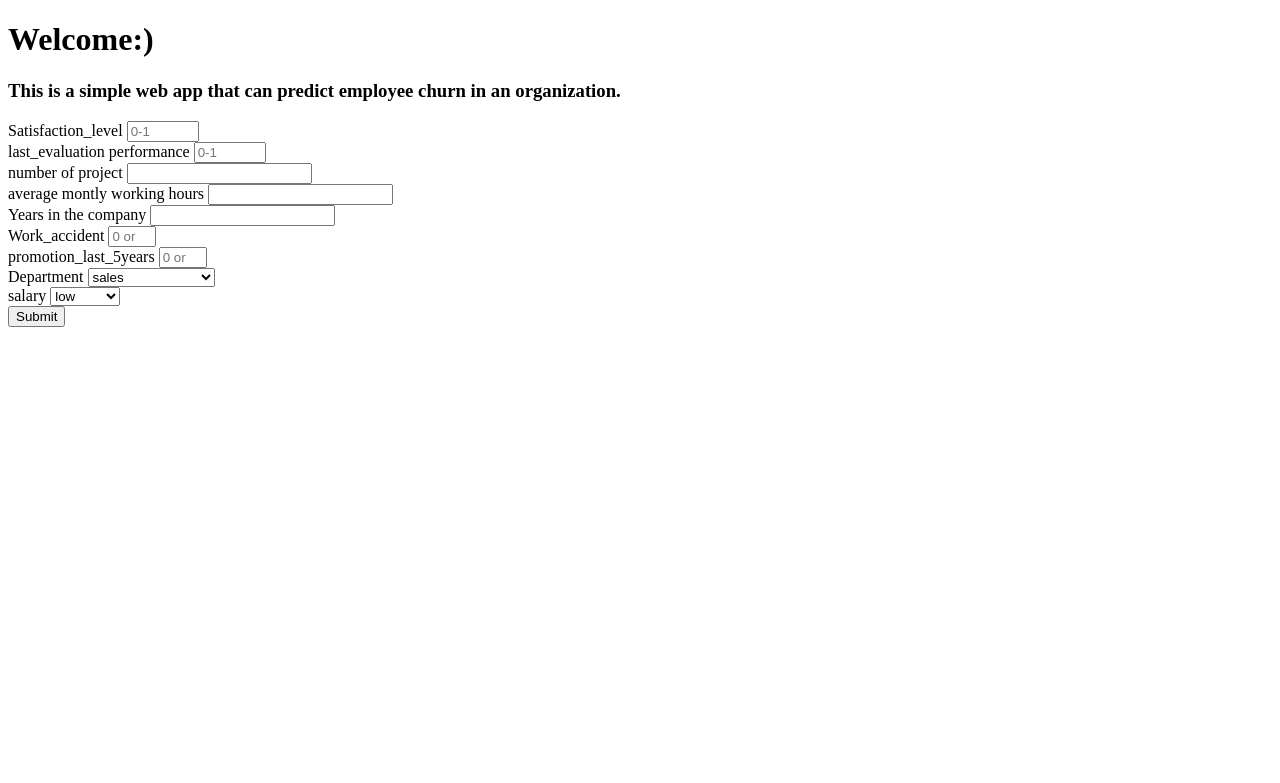
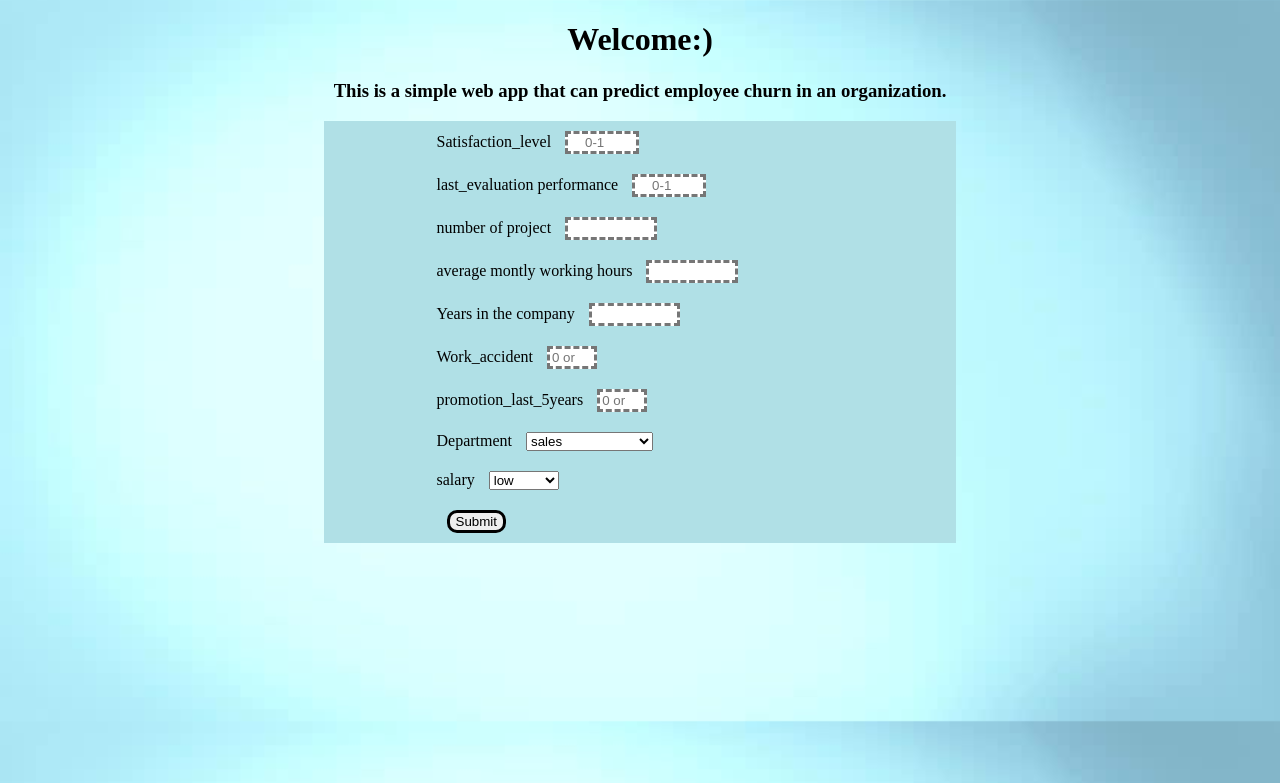
Before and after one commit to VivekKosaraju/Employee-Churn-Prediction, a Flask app: page / in a window 1280 px wide. Shown: the top 783 px of the page. Run offline with Flask 2, Linux system fonts and the light colour scheme; parts of the project's set-up code (start-up, migrations or seed data) failed here and were passed over.

Commit message:
adding css

```diff
--- /dev/null
+++ b/static/style.css
@@ -0,0 +1,52 @@
+body{
+	text-align: center;
+	background-color: Aqua;
+	background: url('./background.jpg');
+	background-size: 100%;
+}
+
+form
+{
+    display: inline-block;
+    text-align: left;
+}
+input{
+	margin: 10px;
+	text-align: center;
+	max-width: 20%;
+	border-width: 3px;
+	border-style: dashed;
+}
+
+select{
+	margin: 10px
+}
+
+.form-class{
+	width: 50%;
+	background-color: PowderBlue;
+	margin: auto;
+}
+
+#submit{
+	border-style: solid;
+	border-color: black;
+	border-radius: 10px;
+}
+
+
+#prediction{
+	font-style: Lucida Console;
+}
+
+.animation {
+  width: 100px;
+  height: 30px;
+  background: Orange;
+  position: relative;
+  animation: mymove 8s infinite;
+}
+
+@keyframes mymove {
+  from {left: 0%;}
+  to {left: 100%;}
--- a/template/index.html
+++ b/template/index.html
@@ -2,13 +2,16 @@
 <html>
 <head>
 	<title>Employee Churn Web APP</title>
+	<meta charset="utf-8">
+	<meta name="viewport" content="width=device-width, initial-scale=1.0">
+	<link rel="stylesheet" type="text/css" href="./../static/style.css">
 </head>
 <body>
 	<div>
 		<h1>Welcome:)</h1>
 		<h3>This is a simple web app that can predict employee churn in an organization.</h3>
 	</div>
-	<div>
+	<div class="form-class">
 		<form method="POST" action="/predict">
 			<label for="satisfaction_level">Satisfaction_level</label>
 			<input type="number" name="satisfaction_level" placeholder="0-1" step="0.01" min="0" max="1" required><br>
@@ -43,13 +46,14 @@
 			  <option value="medium">medium</option>
 			  <option value="high">high</option>
 			</select><br>
-			<input type="submit" value="Submit" >
+			<input id="submit" type="submit" value="Submit" >
 		</form><br>
 	</div>
 	<div>
 		{% if your_caption %}
 			<hr>
-			<h2>Employee will <i> {{ your_caption }} </i></h2>
+			<p class="animation"></p>
+			<h2 id="prediction">Employee will <i> {{ your_caption }} </i></h2>
 		{% endif %}
 	</div>
 </body>
```
Also changed, not shown: static/background.jpg (added), 1 other file.
